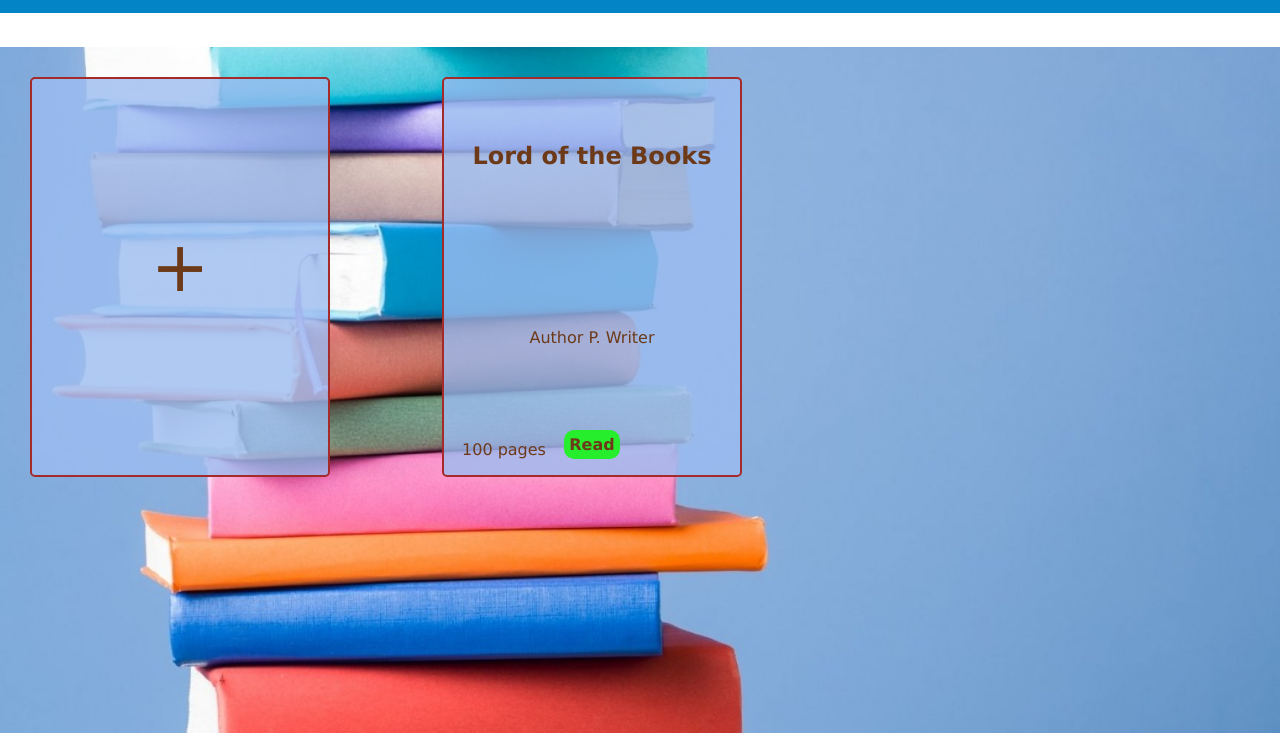
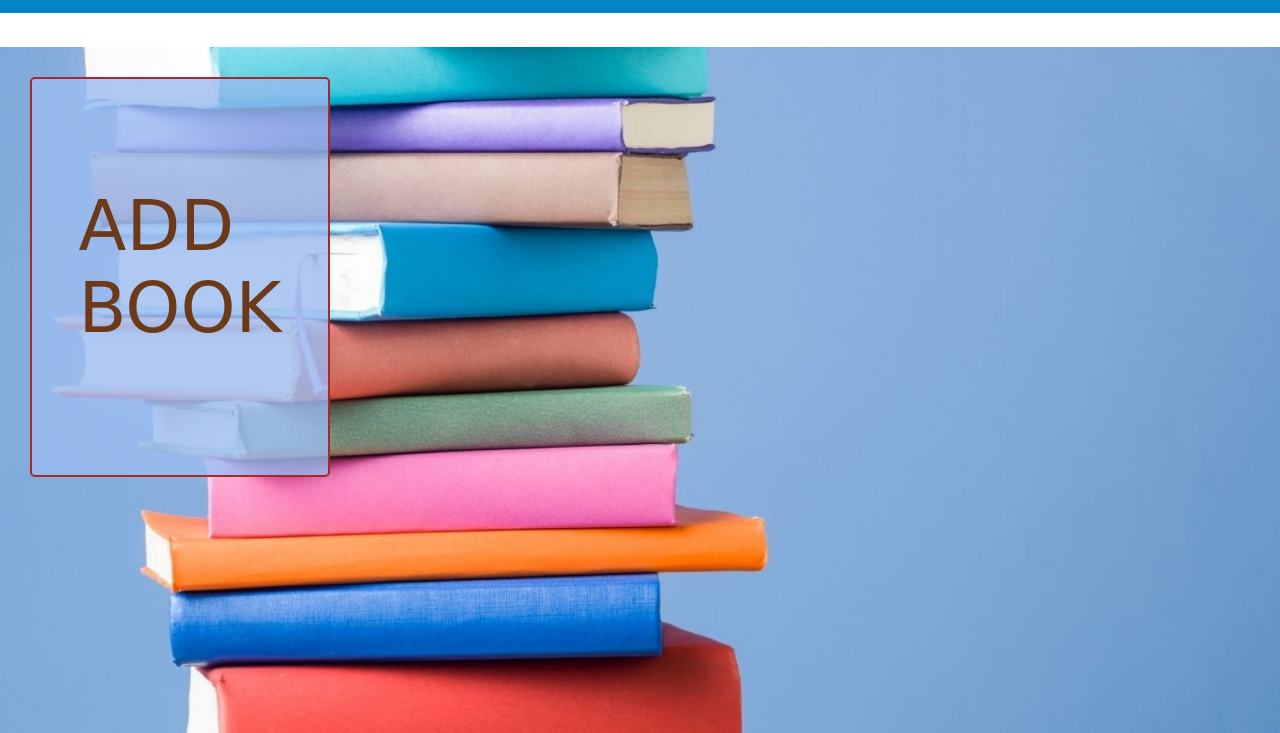
Before and after one commit to hencci/Library, a plain HTML site: page index.html in a window 1280 px wide. Shown: the part 67-800 px from the top of the page. Drawn offline with Linux system fonts and the light colour scheme.

Commit message:
Remove default book

```diff
--- a/index.html
+++ b/index.html
@@ -15,7 +15,7 @@
 
         <div class = "books">
             <div class = "add-new book">
-                <span class = "material-symbols-outlined">+</span>
+                <span class = "material-symbols-outlined">ADD <br> BOOK</span>
             </div>
 
             <div id = "new-entry" class = "book" style = "display: none;">
@@ -32,15 +32,7 @@
                     <button type = "submit" id = "new-book-submit" class = "btn">Add book</button>
                 </form>
             </div>
-
-            <div class = "book">
-                <p class = "title">Lord of the Books</p>
-                <p class = "author">Author P. Writer</p>
-                <p class = "pages">100 pages</p>
-                <p class = "read">Read</p>
-            </div>
         </div>
-
     </div>
 
     <script src="script.js"></script>
```
